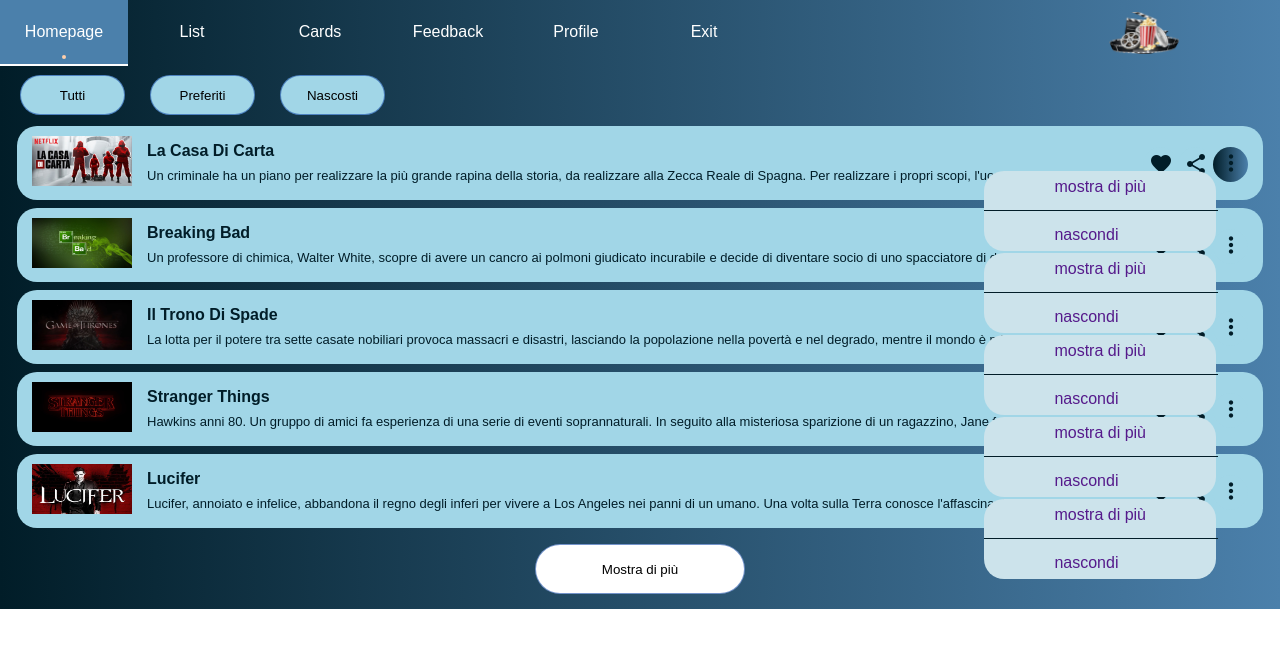
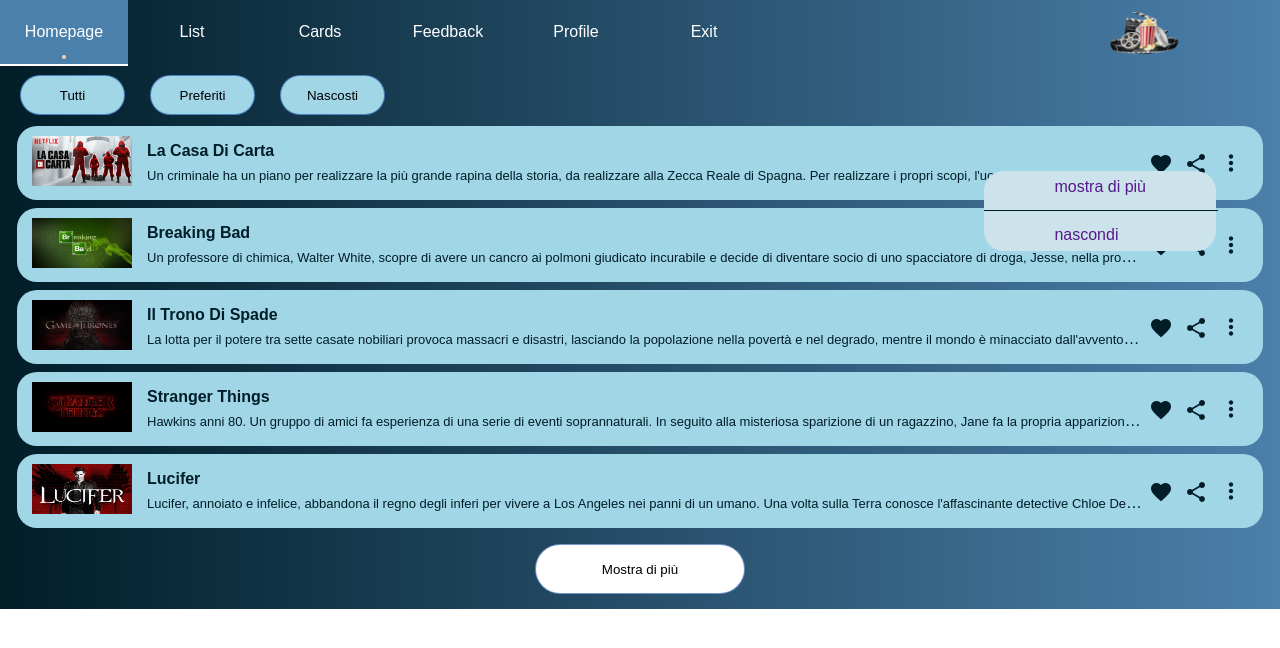
Before and after one commit to LukeSkywa/ProgrammersCreed, an Angular app: page /list in a window 1280 px wide. Both pictures are taken after a click on the button 1230 px from the left and 164 px from the top of the page. Shown: the top 648 px of the page. Built offline with nearby package versions, Linux system fonts and the light colour scheme; data requests are answered from the project's data file.

Commit message:
popup visualizzato

```diff
--- a/src/app/components/list-serie/list-serie.component.html
+++ b/src/app/components/list-serie/list-serie.component.html
@@ -12,13 +12,14 @@
                     <div class="bottoni">
                         <button><img src="../assets/icone/heart.png" alt=""></button>
                         <button class="icons"><img src="../assets/icone/share.png" ></button>
-                        <div class="dropdown">
-                            <a href="" class="items">mostra di più</a>
-                            <hr width=100% size=1 color=#011D28>
-                            <a href="" class="items">nascondi</a>
-                        </div>
-                        <!--<div class="dropdown">-->
-                        <button class="icons"><img src="../assets/icone/dots.png" ></button>
+                        <button class="icons" (click)="show(i)"><img src="../assets/icone/dots.png"></button>
+                        <ng-container *ngIf="daMostrare==i">
+                            <div class="dropdown-content">
+                                <a href="" class="items">mostra di più</a>
+                                <hr width=100% size=1 color=#011D28>
+                                <a href="" class="items">nascondi</a>
+                            </div>
+                        </ng-container>
                         <!--   <div class="dropdown-content">
                                 <a href="#">Link 1</a>
                                 <a href="#">Link 2</a>
@@ -42,8 +43,15 @@
                 <li>
                     <div class="bottoni">
                         <button><img src="../assets/icone/heart.png" alt=""></button>
-                        <button><img src="../assets/icone/share.png" class="icons"></button>
-                        <button><img src="../assets/icone/dots.png"  class="icons"></button>
+                        <button class="icons"><img src="../assets/icone/share.png" ></button>
+                        <button class="icons" (click)="show(i)"><img src="../assets/icone/dots.png"></button>
+                        <ng-container *ngIf="daMostrare==i">
+                            <div class="dropdown-content">
+                                <a href="" class="items">mostra di più</a>
+                                <hr width=100% size=1 color=#011D28>
+                                <a href="" class="items">nascondi</a>
+                            </div>
+                        </ng-container>
                     </div>
                     <img src="/../assets/img/{{item.nome | lowercase | removewhitespaces}}.jpg" alt="" class="logo">
                     <span class="nome">{{item.nome}}</span><br>
--- a/src/app/components/list-serie/list-serie.component.scss
+++ b/src/app/components/list-serie/list-serie.component.scss
@@ -189,14 +189,14 @@ button:hover span {
     line-height: 50px;
 }
 
-.icons:hover,
-.icons:focus {
-    //background-color: rgb(161, 214, 231);
-    background-image: linear-gradient(90deg, rgba(1, 29, 40, 1) 0%, rgba(75, 128, 171, 1) 100%);
-    border: 0.5px solid white;
-}
-
-.dropdown {
+// .icons:hover,
+// .icons:focus {
+//     //background-color: rgb(161, 214, 231);
+//     background-image: linear-gradient(90deg, rgba(1, 29, 40, 1) 0%, rgba(75, 128, 171, 1) 100%);
+//     border: 0.5px solid white;
+// }
+.dropdown-content {
+    display: block;
     background-color: rgb(204, 227, 235);
     right: 5%;
     position: absolute;
@@ -213,38 +213,9 @@ button:hover span {
     padding: 0 70px;
 }
 
-// .dropbtn {
-//     background-color: #4CAF50;
-//     color: white;
-//     padding: 16px;
-//     font-size: 16px;
-//     border: none;
-//     cursor: pointer;
+// .icons:hover,
+// .icons:focus {
+//     //background-color: rgb(161, 214, 231);
+//     background-image: linear-gradient(90deg, rgba(1, 29, 40, 1) 0%, rgba(75, 128, 171, 1) 100%);
+//     border: 0.5px solid white;
 // }
-// .dropdown {
-//     position: relative;
-//     display: inline-block;
-// }
-// .dropdown-content {
-//     display: none;
-//     position: absolute;
-//     background-color: #f9f9f9;
-//     min-width: 160px;
-//     box-shadow: 0px 8px 16px 0px rgba(0, 0, 0, 0.2);
-//     z-index: 1;
-// }
-// .dropdown-content a {
-//     color: black;
-//     padding: 12px 16px;
-//     text-decoration: none;
-//     display: block;
-// }
-// .dropdown-content a:hover {
-//     background-color: #f1f1f1
-// }
-// .dropdown:hover .dropdown-content {
-//     display: block;
-// }
-// .dropdown:hover .dropbtn {
-//     background-color: #3e8e41;
-// }
--- a/src/app/components/list-serie/list-serie.component.ts
+++ b/src/app/components/list-serie/list-serie.component.ts
@@ -9,6 +9,7 @@ import { MyHttpService } from 'src/app/services/my-http.service';
   styleUrls: ['./list-serie.component.scss']
 })
 export class ListSerieComponent implements OnInit {
+  daMostrare;
   mostra:boolean;
   serie: Serie[];
 
@@ -25,8 +26,13 @@ export class ListSerieComponent implements OnInit {
     //console.log(this.serie);
   }
 
-  altro(){
-    this.mostra=true;
+  show(i:number){
+    if(this.daMostrare==i){
+      this.daMostrare=null;
+    }
+    else{
+      this.daMostrare=i;
+    }
   }
 
 }
```
